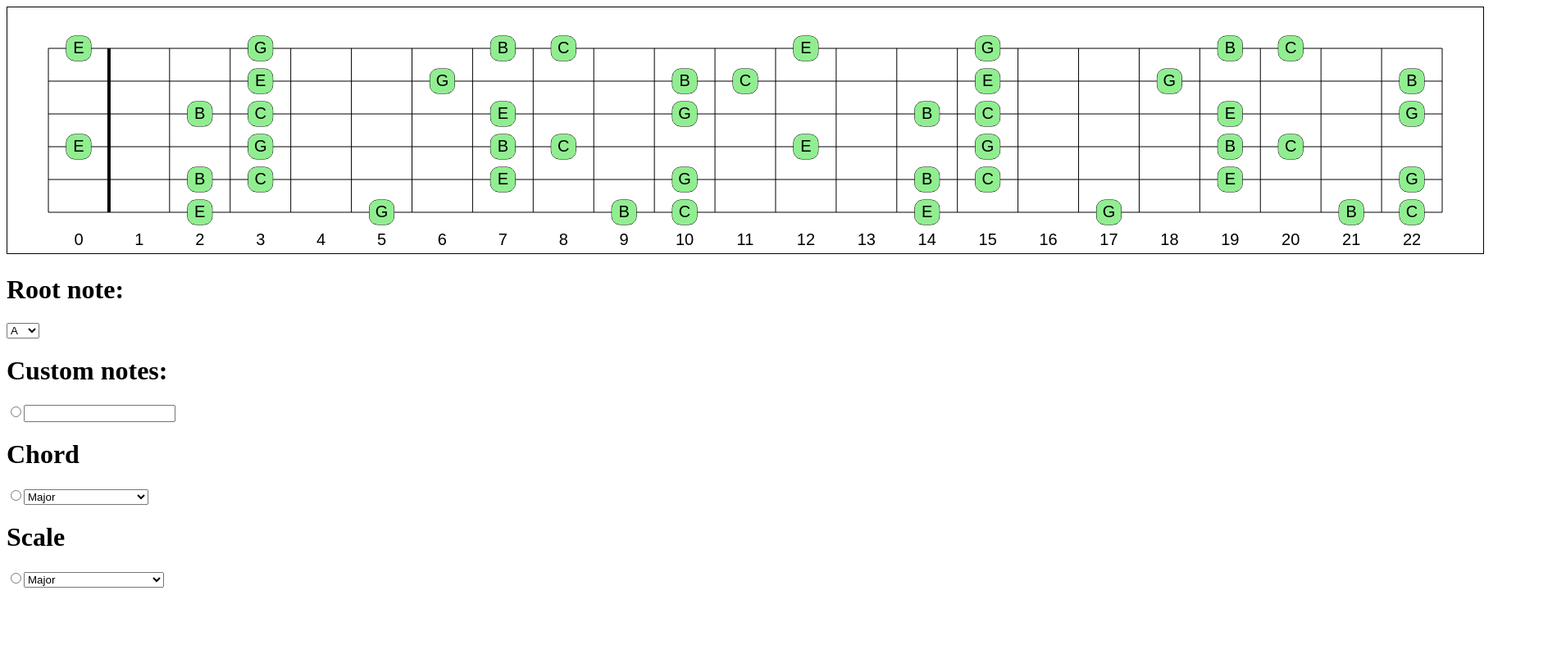
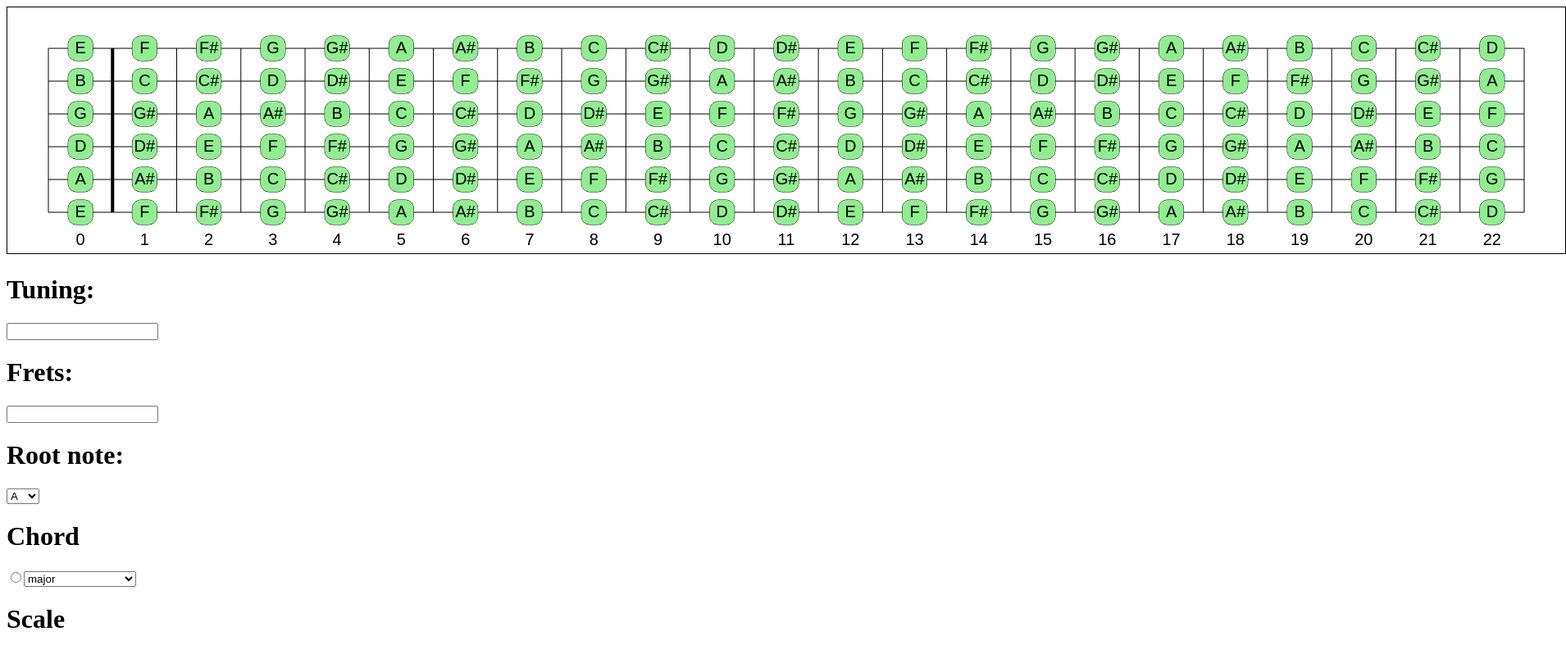
Before and after one commit to joecronin2/Muziek-tool, a React (Vite) app: page / in a window 1280 px wide. Shown: the top 787 px of the page at 82% size, 1910 px wide, since content can reach past the window. Built offline with nearby package versions, Linux system fonts and the light colour scheme; the HTML template or start-up script is replaced by a standard one.

Commit message:
canvas can now correctly rerender with applied NoteGroups, still bugs when rerendering with different string/fret amounts.

```diff
--- a/src/App.tsx
+++ b/src/App.tsx
@@ -1,138 +1,34 @@
 import Fretboard from './models/Fretboard';
 import FretboardComponent from "./components/FretboardComponent.tsx";
 import Note from "./models/Note.ts";
-import Scale from "./models/Scale.ts";
-import Chord from "./models/Chord.ts";
+import TestControls from "./components/TestControls.tsx";
+import {useState} from "react";
+import NoteGroup from "./models/NoteGroup.ts";
 
 
 function App() {
-    const scale = new Scale(new Note ("C"), Scale.MAJOR)
-    const chord = new Chord(new Note ("C"), Chord.MAJOR_7)
-    const tuning = Note.parseNotes("D A E A C# E")
+    const tuning: Note[] = Note.parseNotes("D A E A C# E")
+    const amountFrets = 24
 
-    function parseString(string: string) {
-        // make array with 3 strings split by space
-        let arr = string.split(" ")
-        if (arr[0] === "chord") {
-            console.log("chord")
-        }
+
+    const [fretboard, setFretboard] = useState(
+        new Fretboard()
+    )
+
+    function updateFretboard(fretboard: Fretboard) {
+        // console.log(fretboard)
+        setFretboard(fretboard);
+        // console.log(fretboard)
     }
 
-    function applyNotes() {
-        // get radios
-        const customNotesRadio = document.getElementById("customNotesRadio") as HTMLInputElement
-        const chordTypeRadio = document.getElementById("chordTypeRadio") as HTMLInputElement
-        const scaleTypeRadio = document.getElementById("scaleTypeRadio") as HTMLInputElement
+    // const fretboard: Fretboard = new Fretboard(Note.parseNotes("D A E A C# E"), undefined, new Scale(new Note ("C"), Scale.MAJOR))
+    // const fretboard = new Fretboard()
 
-        // get select and input values
-        const customNotes = document.getElementById("customNotes") as HTMLInputElement
-        const chordType = document.getElementById("chordType") as HTMLSelectElement
-        const scaleType = document.getElementById("scaleType") as HTMLSelectElement
-
-
-        if (customNotesRadio.checked) {
-            console.log("custom notes")
-            console.log(customNotes.value)
-
-        } else if (chordTypeRadio.checked) {
-            console.log("chord type")
-            console.log(chordType.value)
-
-        } else if (scaleTypeRadio.checked) {
-            console.log("scale type")
-            console.log(scaleType.value)
-
-        }
-    }
-
-
-    const fretboard = new Fretboard(tuning, undefined, chord)
     return (
-        <div className={"canvasCont"}>
-            <FretboardComponent fretboard={fretboard} width={1800} height={300} />
-            {/*<h1 style={{ border: '1px solid black'}}>teststasd</h1>*/}
-
-
-            <h1>Root note:</h1>
-            <select>
-                <option value={"A"}>A</option>
-                <option value={"A#"}>A#</option>
-                <option value={"B"}>B</option>
-                <option value={"C"}>C</option>
-                <option value={"C#"}>C#</option>
-                <option value={"D"}>D</option>
-                <option value={"D#"}>D#</option>
-                <option value={"E"}>E</option>
-                <option value={"F"}>F</option>
-                <option value={"F#"}>F#</option>
-                <option value={"G"}>G</option>
-                <option value={"G#"}>G#</option>
-            </select>
-
-            <h1>Custom notes:</h1>
-            <input type="radio" id={"customNotesRadio"} name="slct"/>
-            <input type="text" id={"customNotes"}/>
-
-
-            <h1>Chord</h1>
-            <input type="radio" id={"chordTypeRadio"} name="slct"/>
-            <select id={"chordType"}>
-                <option value={"Major"}>Major</option>
-                <option value={"Minor"}>Minor</option>
-                <option value={"Augmented"}>Augmented</option>
-                <option value={"Diminished"}>Diminished</option>
-                <option value={"Major 7th"}>Major 7th</option>
-                <option value={"Minor 7th"}>Minor 7th</option>
-                <option value={"Dominant 7th"}>Dominant 7th</option>
-                <option value={"Sus2"}>Sus2</option>
-                <option value={"Sus4"}>Sus4</option>
-                <option value={"Major 6th"}>Major 6th</option>
-                <option value={"Minor 6th"}>Minor 6th</option>
-                <option value={"Minor Major 7th"}>Minor Major 7th</option>
-                <option value={"Augmented 7th"}>Augmented 7th</option>
-                <option value={"Augmented Major 7th"}>Augmented Major 7th</option>
-                <option value={"Half Diminished 7th"}>Half Diminished 7th</option>
-                <option value={"Diminished 7th"}>Diminished 7th</option>
-                <option value={"Dominant 7th Flat 5"}>Dominant 7th Flat 5</option>
-                <option value={"Dominant 7th Sharp 5"}>Dominant 7th Sharp 5</option>
-                <option value={"Dominant 7th Sharp 9"}>Dominant 7th Sharp 9</option>
-                <option value={"Dominant 7th Flat 9"}>Dominant 7th Flat 9</option>
-                <option value={"Major 9th"}>Major 9th</option>
-                <option value={"Minor 9th"}>Minor 9th</option>
-                <option value={"Minor Major 9th"}>Minor Major 9th</option>
-                <option value={"Augmented 9th"}>Augmented 9th</option>
-                <option value={"Augmented Major 9th"}>Augmented Major 9th</option>
-                <option value={"Dominant 9th"}>Dominant 9th</option>
-            </select>
-
-            <h1>Scale</h1>
-            <input type="radio" id={"scaleTypeRadio"} name="slct"/>
-            <select id={"scaleType"}>
-                <option value={"Major"}>Major</option>
-                <option value={"Minor"}>Minor</option>
-                <option value={"Major Bebop"}>Major Bebop</option>
-                <option value={"Natural Minor"}>Natural Minor</option>
-                <option value={"Harmonic Minor"}>Harmonic Minor</option>
-                <option value={"Melodic Minor Ascending"}>Melodic Minor Ascending</option>
-                <option value={"Dorian"}>Dorian</option>
-                <option value={"Phrygian"}>Phrygian</option>
-                <option value={"Lydian"}>Lydian</option>
-                <option value={"Mixolydian"}>Mixolydian</option>
-                <option value={"Locrian"}>Locrian</option>
-                <option value={"Whole Tone"}>Whole Tone</option>
-            </select>
-
-            <br></br>
-            <br></br>
-            <br></br>
-            <br></br>
-            <br></br>
-            <button onClick={applyNotes}>
-                OK
-            </button>
-
-
-        </div>
+        <>
+            <FretboardComponent fretboard={fretboard} width={1900} height={300} />
+            <TestControls updateFretboard={updateFretboard} />
+        </>
     )
 }
 
--- a/src/components/FretboardComponent.tsx
+++ b/src/components/FretboardComponent.tsx
@@ -27,7 +27,8 @@ class FretboardComponent extends Component<FretboardComponentProps> {
         }
     };
 
-    fretboard: Fretboard;
+    // TODO: class attributes arent updated when props change
+    // fretboard: Fretboard;
 
     width: number;
     height: number;
@@ -46,8 +47,6 @@ class FretboardComponent extends Component<FretboardComponentProps> {
     constructor(props: FretboardComponentProps) {
         super(props);
 
-        this.fretboard = this.props.fretboard;
-
         this.width = this.props.width;
         this.height = this.props.height;
 
@@ -57,17 +56,29 @@ class FretboardComponent extends Component<FretboardComponentProps> {
         this.bottomPadding = this.props.padding.bottomPadding;
 
         // Initialize string and fret spacing
-        this.stringSpacing = (this.height - this.topPadding - this.bottomPadding) / (this.fretboard.getStringCount() - 1);
-        this.fretSpacing = (this.width - this.leftPadding - this.rightPadding) / (this.fretboard.getFretCount() - 1);
+        this.stringSpacing = (this.height - this.topPadding - this.bottomPadding) / (this.props.fretboard.getStringCount() - 1);
+        this.fretSpacing = (this.width - this.leftPadding - this.rightPadding) / (this.props.fretboard.getFretCount() - 1);
     }
 
     componentDidMount() {
+        console.log("Component Mounted")
+        console.log(this.props.fretboard)
+        this.init()
+    }
+
+    componentDidUpdate() {
+        // clear canvas
+        this.ctx?.clearRect(0, 0, this.width, this.height);
+
+        console.log("Component Updated")
+        console.log(this.props.fretboard)
+        this.init()
+    }
+
+    init() {
+        console.log("componentDidMount")
         // Access canvas and context when the component mounts
         this.ctx = this.canvasRef.current?.getContext("2d");
-
-        // Destructure the padding object
-        const { padding , height, width, fretboard} = this.props;
-
 
         // Call the drawing method
         this.drawFretboardStructure(this.stringSpacing, this.fretSpacing);
@@ -80,7 +91,6 @@ class FretboardComponent extends Component<FretboardComponentProps> {
         // this.drawNote(5, 5, new Note(), 10, 40)
         this.drawVisibleNotes()
     }
-
     drawFretboardStructure(stringSpacing: number, fretSpacing: number): void {
         if (this.ctx) {
             // Draw strings
@@ -135,7 +145,7 @@ class FretboardComponent extends Component<FretboardComponentProps> {
 
         this.ctx.font = `${fontSize}px ${fontType}`;
         this.ctx.textAlign = "center";
-        for (let i = 0; i < this.fretboard.getFretCount()-1; i++) {
+        for (let i = 0; i < this.props.fretboard.getFretCount()-1; i++) {
             this.ctx.fillText(String(i), (this.leftPadding + this.fretSpacing/2) + (i * this.fretSpacing), yPos);
         }
 
@@ -162,7 +172,6 @@ class FretboardComponent extends Component<FretboardComponentProps> {
         color?: string,
         drawNoteName?: boolean
     ): void {
-
         // Set default radius
         if (radius === undefined) {
             radius = 10;
@@ -223,9 +232,8 @@ class FretboardComponent extends Component<FretboardComponentProps> {
     drawVisibleNotes(): void {
         // loop through fretboard
 
-        const fretboard: GuitarString[] = this.fretboard.getFretboard();
+        const fretboard: GuitarString[] = this.props.fretboard.getFretboard();
 
-        console.log(fretboard)
         for (let i = 0; i < fretboard.length; i++) {
             for (let j = 0; j < fretboard[i].getFrets().length-1; j++) {
                 const note: Note = fretboard[i].frets[j];
--- /dev/null
+++ b/src/components/TestControls.tsx
@@ -0,0 +1,114 @@
+import Note from "../models/Note.ts";
+import Chord from "../models/Chord.ts";
+import Fretboard from "../models/Fretboard.ts";
+import NoteGroup from "../models/NoteGroup.ts";
+import Scale from "../models/Scale.ts";
+
+export default function TestControls({ updateFretboard }) {
+
+
+    function applyNotes() {
+        // get radios
+        const customNotesRadio = document.getElementById("customNotesRadio") as HTMLInputElement
+        const chordTypeRadio = document.getElementById("chordTypeRadio") as HTMLInputElement
+        const scaleTypeRadio = document.getElementById("scaleTypeRadio") as HTMLInputElement
+
+        // get select and input values
+        const customNotes = document.getElementById("customNotes") as HTMLInputElement
+        const chordType = document.getElementById("chordType") as HTMLSelectElement
+        const scaleType = document.getElementById("scaleType") as HTMLSelectElement
+
+        // get root note
+        const rootNoteElement = document.getElementById("rootNote") as HTMLSelectElement
+        const rootNote = new Note(rootNoteElement.value)
+
+        // get tuning
+        const tuningElement = document.getElementById("tuning") as HTMLInputElement
+        let tuningStr = tuningElement.value
+
+        let tuning
+        if (tuningStr === "") {
+            tuning = Note.parseNotes("E A D G B E")
+        } else {
+            tuning = Note.parseNotes(tuningStr)
+        }
+
+        // get frets amount, if int can be parsed use that, else use default 24
+        const fretsAmountElement = document.getElementById("fretsAmount") as HTMLInputElement
+        let fretsAmount = parseInt(fretsAmountElement.value)
+        if (isNaN(fretsAmount)) {
+            fretsAmount = 24
+        }
+
+        if (chordTypeRadio.checked) {
+            const intervals = Chord.CHORD_INTERVALS[chordType.value.toLowerCase()]
+            // console.log(intervals)
+
+            const chord: NoteGroup = new NoteGroup(rootNote, intervals);
+            const updatedFretboard = new Fretboard(tuning, fretsAmount, chord)
+            updateFretboard(updatedFretboard)
+        } else if (scaleTypeRadio.checked) {
+            const intervals: number = Scale.SCALE_INTERVALS[scaleType.value.toLowerCase()]
+
+            const scale: NoteGroup = new NoteGroup(rootNote, intervals);
+            const updatedFretboard = new Fretboard(tuning, fretsAmount, scale)
+            updateFretboard(updatedFretboard)
+
+        }
+    }
+
+    return (
+        <>
+            <h1>Tuning:</h1>
+            <input type={"text"} id={"tuning"}/>
+
+            <h1>Frets:</h1>
+            <input type={"text"} id={"fretsAmount"}/>
+
+            <h1>Root note:</h1>
+            <select id={"rootNote"}>
+                <option value={"A"}>A</option>
+                <option value={"A#"}>A#</option>
+                <option value={"B"}>B</option>
+                <option value={"C"}>C</option>
+                <option value={"C#"}>C#</option>
+                <option value={"D"}>D</option>
+                <option value={"D#"}>D#</option>
+                <option value={"E"}>E</option>
+                <option value={"F"}>F</option>
+                <option value={"F#"}>F#</option>
+                <option value={"G"}>G</option>
+                <option value={"G#"}>G#</option>
+            </select>
+
+            <h1>Chord</h1>
+            <input type="radio" id={"chordTypeRadio"} name="slct"/>
+            <select id="chordType">
+                {Object.keys(Chord.CHORD_INTERVALS).map((chordType) => (
+                    <option key={chordType} value={chordType}>
+                        {chordType.replace(/_/g, " ")}
+                    </option>
+                ))}
+            </select>
+
+            <h1>Scale</h1>
+            <input type="radio" id={"scaleTypeRadio"} name="slct"/>
+            <select id="scaleType">
+                {Object.keys(Scale.SCALE_INTERVALS).map((scaleType) => (
+                    <option key={scaleType} value={scaleType}>
+                        {scaleType.replace(/_/g, " ")}
+                    </option>
+                ))}
+            </select>
+
+            <br></br>
+            <br></br>
+            <br></br>
+            <br></br>
+            <br></br>
+            <button onClick={applyNotes}>
+                OK
+            </button>
+        </>
+    )
+}
--- a/src/models/Chord.ts
+++ b/src/models/Chord.ts
@@ -1,30 +1,47 @@
 import NoteGroup from "./NoteGroup.ts";
+import Note from "./Note.ts";
+
+interface CHORD_INTERVALS {
+    [type: string]: number[];
+}
 
 export default class Chord extends NoteGroup {
-    static readonly MAJOR = [4, 3];
-    static readonly MINOR = [3, 4];
-    static readonly AUGMENTED = [4, 4];
-    static readonly DIMINISHED = [3, 3];
-    static readonly SUS2 = [2, 5];
-    static readonly SUS4 = [5, 2];
-    static readonly MAJOR_6 = [4, 3, 2];
-    static readonly MINOR_6 = [3, 4, 2];
-    static readonly DOMINANT_7 = [4, 3, 3];
-    static readonly MAJOR_7 = [4, 3, 4];
-    static readonly MINOR_7 = [3, 4, 3];
-    static readonly MINOR_MAJOR_7 = [3, 4, 4];
-    static readonly AUGMENTED_7 = [4, 4, 2];
-    static readonly AUGMENTED_MAJOR_7 = [4, 4, 3];
-    static readonly HALF_DIMINISHED_7 = [3, 3, 4];
-    static readonly DIMINISHED_7 = [3, 3, 3];
-    static readonly DOMINANT_7_FLAT_5 = [4, 2, 4];
-    static readonly DOMINANT_7_SHARP_5 = [4, 4, 2];
-    static readonly DOMINANT_7_SHARP_9 = [3, 3, 2, 4];
-    static readonly DOMINANT_7_FLAT_9 = [3, 3, 2, 3];
-    static readonly MAJOR_9 = [4, 3, 4, 3];
-    static readonly MINOR_9 = [3, 4, 3, 4];
-    static readonly MINOR_MAJOR_9 = [3, 4, 4, 3];
-    static readonly AUGMENTED_9 = [4, 4, 2, 3];
-    static readonly AUGMENTED_MAJOR_9 = [4, 4, 3, 3];
-    static readonly DOMINANT_9 = [4, 3, 3, 4];
+
+    static readonly CHORD_INTERVALS: { [type: string]: number[] } = {
+        major: [4, 3],
+        minor: [3, 4],
+        augmented: [4, 4],
+        diminished: [3, 3],
+        sus2: [2, 5],
+        sus4: [5, 2],
+        major_6: [4, 3, 2],
+        minor_6: [3, 4, 2],
+        dominant_7: [4, 3, 3],
+        major_7: [4, 3, 4],
+        minor_7: [3, 4, 3],
+        minor_major_7: [3, 4, 4],
+        augmented_7: [4, 4, 2],
+        augmented_major_7: [4, 4, 3],
+        half_diminished_7: [3, 3, 4],
+        diminished_7: [3, 3, 3],
+        dominant_7_flat_5: [4, 2, 4],
+        dominant_7_sharp_5: [4, 4, 2],
+        dominant_7_sharp_9: [3, 3, 2, 4],
+        dominant_7_flat_9: [3, 3, 2, 3],
+        major_9: [4, 3, 4, 3],
+        minor_9: [3, 4, 3, 4],
+        minor_major_9: [3, 4, 4, 3],
+        augmented_9: [4, 4, 2, 3],
+        augmented_major_9: [4, 4, 3, 3],
+        dominant_9: [4, 3, 3, 4],
+    };
+
+    contains(note: Note): boolean {
+        for (const noteInGroup of this.notes) {
+            if (noteInGroup.getName() === note.getName()) {
+                return true;
+            }
+        }
+        return false;
+    }
 }
--- a/src/models/Fretboard.ts
+++ b/src/models/Fretboard.ts
@@ -66,7 +66,6 @@ export default class Fretboard {
         this.fretboard = [];
         // Loop through the notes of the tuning and create a new GuitarString object based on each note
         for (const rootNote of this.tuning) {
-            console.log(rootNote)
             // Apply the optional noteGroup to the GuitarString object if it was provided
             this.fretboard.push(new GuitarString(rootNote, this.fretsAmount));
         }
--- a/src/models/NoteGroup.ts
+++ b/src/models/NoteGroup.ts
@@ -3,7 +3,7 @@ import Note from "./Note";
 export default class NoteGroup {
     private rootNote: Note;
     protected intervals: number[];
-    private notes: Note[];
+    protected notes: Note[];
 
 
     /**
@@ -31,8 +31,8 @@ export default class NoteGroup {
         return this.rootNote;
     }
 
-    addNoteByIntervalFromRoot(interval: Interval): void {
-
+    addNoteByIntervalFromRoot(interval: number): void {
+        this.notes.push(this.rootNote.getNextNoteBySemitones(interval));
     }
 
     toString(): string {
```
Also changed, not shown: src/models/GuitarString.ts (+7 -3 lines), src/models/Scale.ts (+15 -18 lines).
